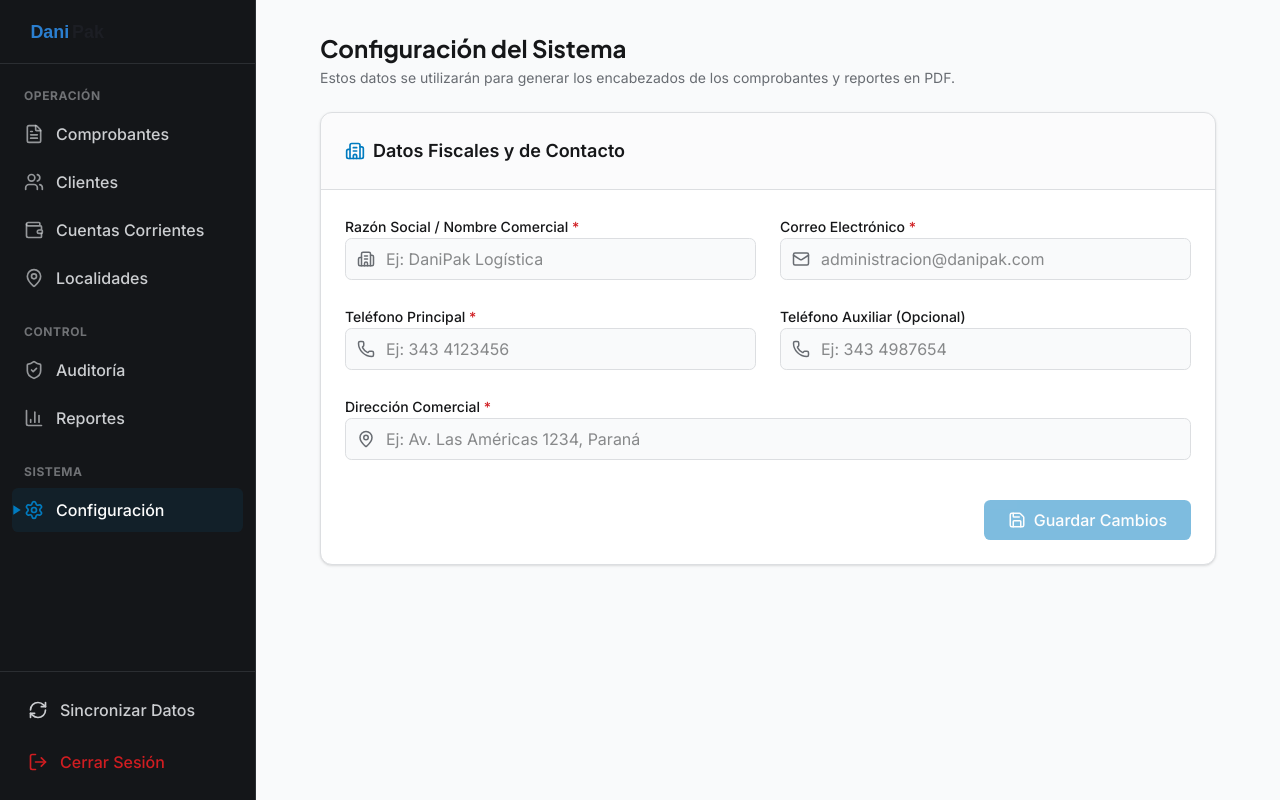
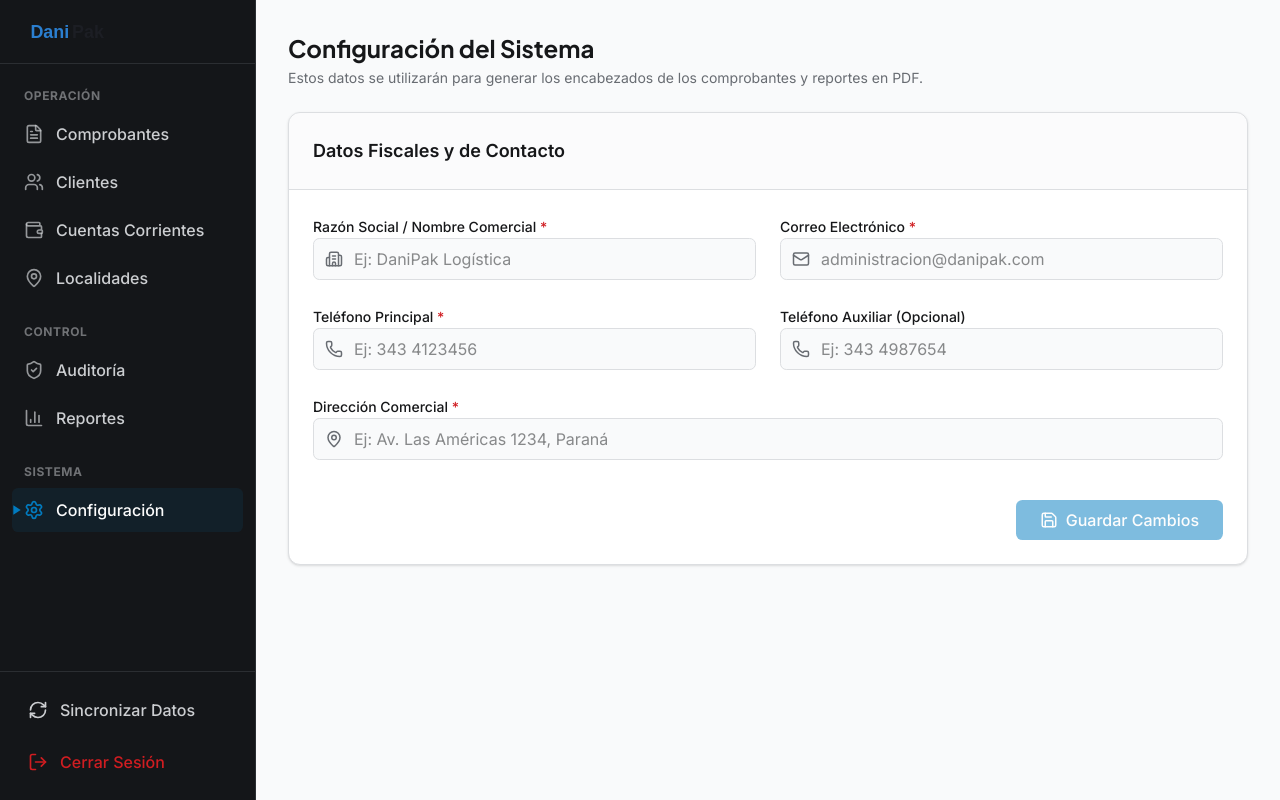
Before and after one commit to GB-Soluciones-Digitales/sistema_gestion_logistica_danipak, a React (Vite) app in the folder frontend/frontend_sistema_danipak/: page /configuracion in a window 1280 px wide. Built offline with nearby package versions, Linux system fonts and the light colour scheme; no server answers; sample sign-in values are in the browser's storage.

Commit message:
fix(configuracion): cambios esteticos en configuracion

```diff
--- a/frontend/frontend_sistema_danipak/src/pages/sistema/Configuracion.jsx
+++ b/frontend/frontend_sistema_danipak/src/pages/sistema/Configuracion.jsx
@@ -77,7 +77,7 @@ export default function Configuracion() {
   }
 
   return (
-    <div className="max-w-4xl mx-auto space-y-6">
+    <div className="space-y-6 pb-10">
 
       <div>
         <h1 className="text-2xl font-display font-bold text-foreground">Configuración del Sistema</h1>
@@ -89,7 +89,6 @@ export default function Configuracion() {
       <div className="bg-card border border-border rounded-xl shadow-sm overflow-hidden">
         <div className="p-6 border-b border-border bg-muted/30">
           <h2 className="text-lg font-semibold flex items-center gap-2">
-            <Building2 size={20} className="text-primary" />
             Datos Fiscales y de Contacto
           </h2>
         </div>
```
